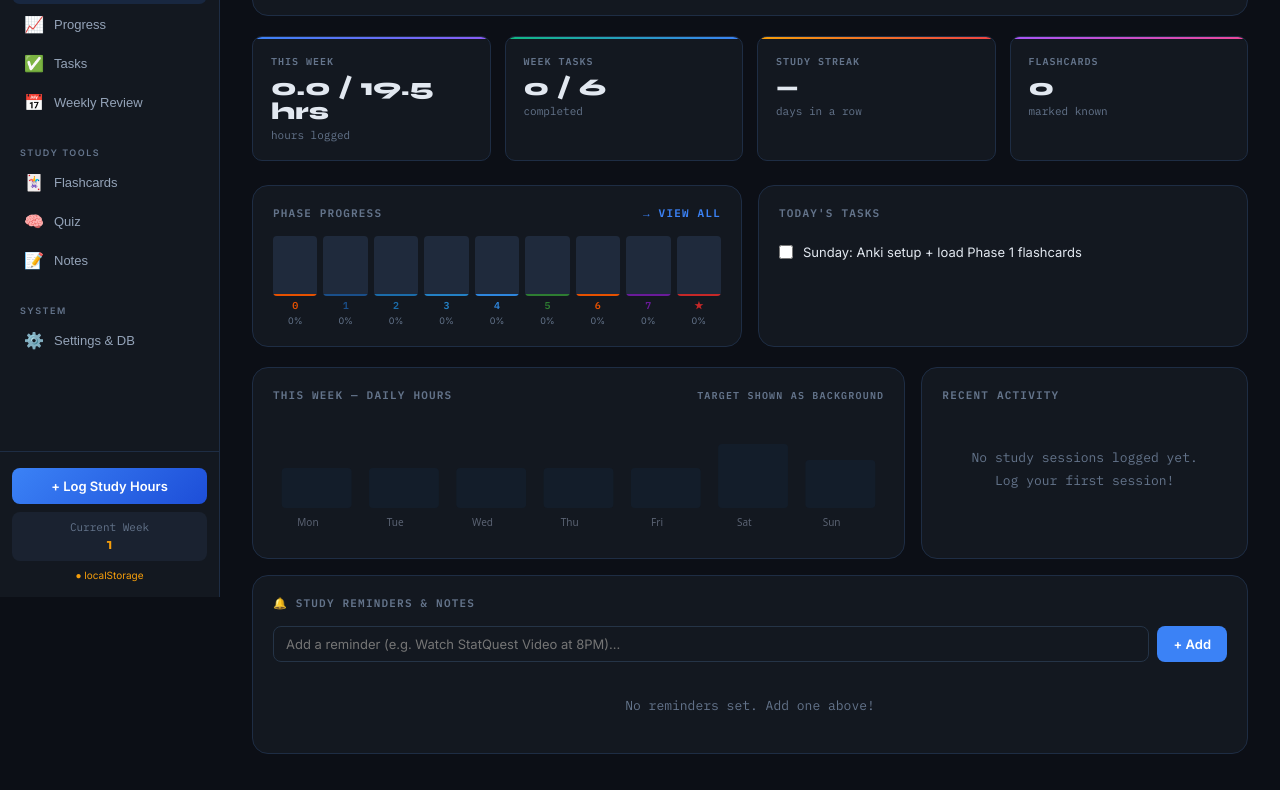
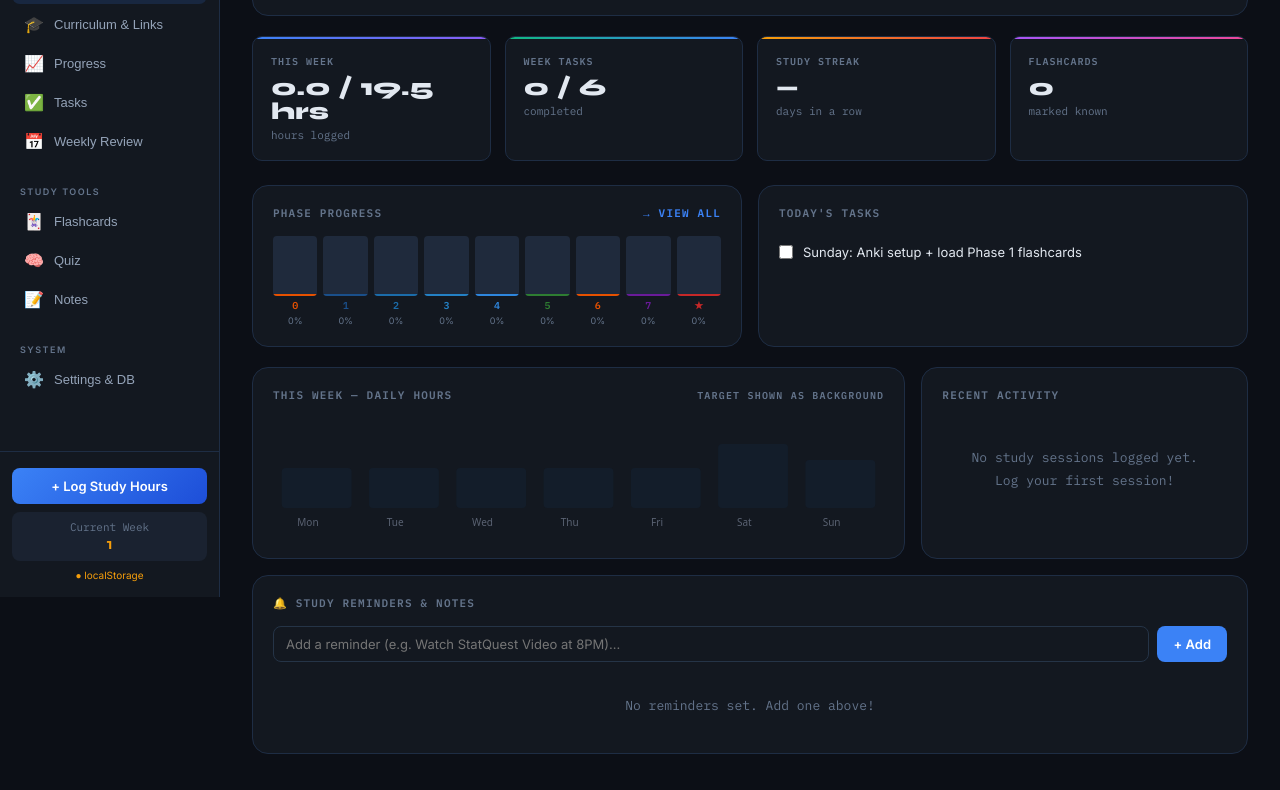
Before and after one commit to Rishi-gupta-data/quant-tracker, a website: page index.html in a window 1280 px wide. Shown: the part 203-993 px from the top of the page. Drawn offline with Linux system fonts and the light colour scheme.

Commit message:
update_v5

```diff
--- a/index.html
+++ b/index.html
@@ -76,6 +76,9 @@
     <div class="nav-section-label">Main</div>
     <button class="nav-link active" data-page="dashboard" onclick="navigate('dashboard')">
       <span class="nav-icon">📊</span><span>Dashboard</span>
+    </button>
+    <button class="nav-link" data-page="curriculum" onclick="navigate('curriculum')">
+      <span class="nav-icon">🎓</span><span>Curriculum & Links</span>
     </button>
     <button class="nav-link" data-page="progress" onclick="navigate('progress')">
       <span class="nav-icon">📈</span><span>Progress</span>
```
